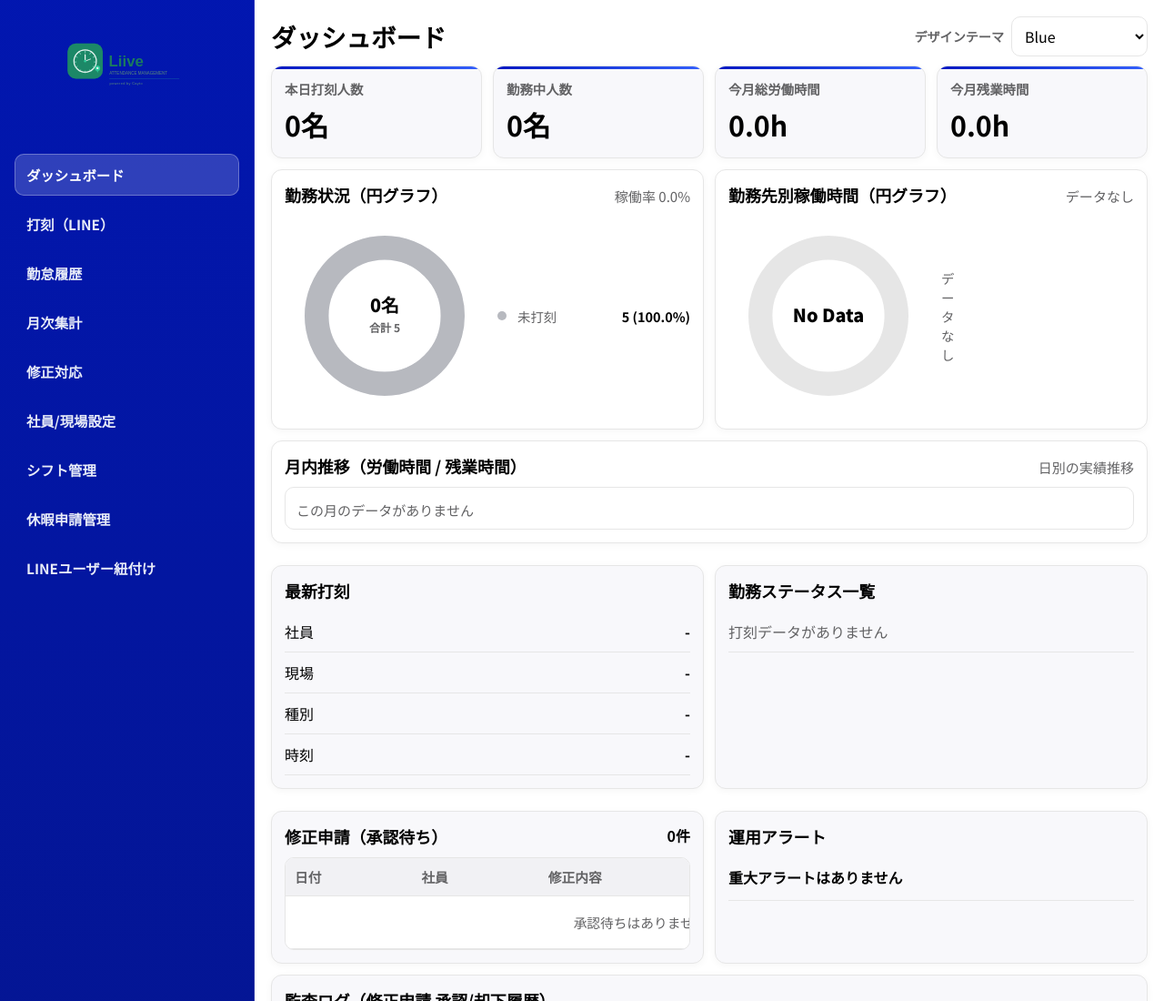
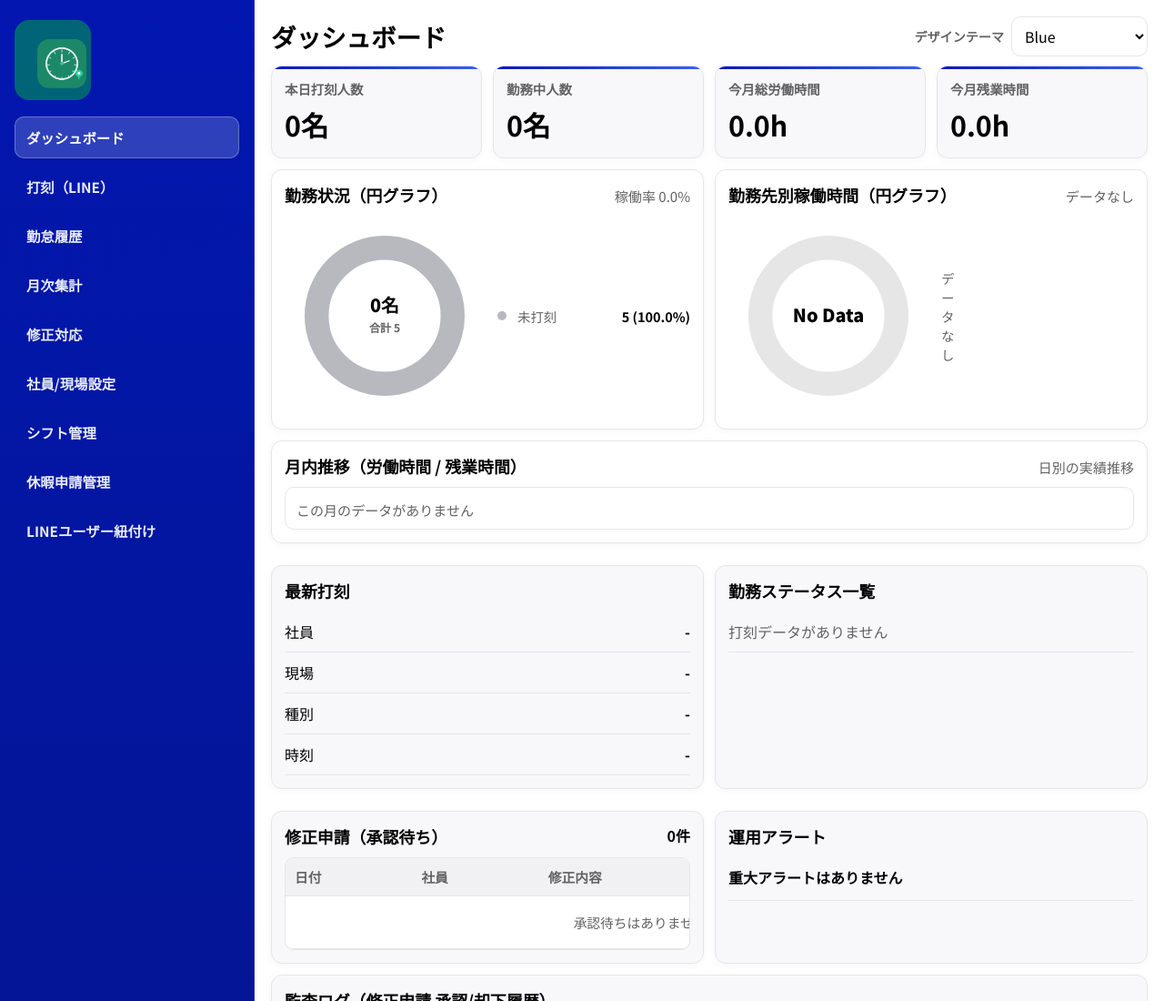
Before and after one commit to yatasouma-spec/Liive-line-attendance, a website: page index.html in a window 1280 px wide. Shown: the top 1100 px of the page at 91% size. Drawn offline with Linux system fonts and the light colour scheme; no server answers.

Commit message:
chore: replace sidebar logo with icon-only image

```diff
--- a/index.html
+++ b/index.html
@@ -16,7 +16,7 @@
     <div class="app">
       <aside class="sidebar">
         <div class="brand">
-          <img src="./liive_logo.svg" alt="Liiveロゴ" class="brand-logo" />
+          <img src="./liive_logo_icon.png" alt="Liiveロゴ" class="brand-logo" />
         </div>
         <nav>
           <button type="button" class="nav-link active" data-view="dashboard">ダッシュボード</button>
--- a/styles.css
+++ b/styles.css
@@ -141,8 +141,9 @@ button {
 
 .brand-logo {
   display: block;
-  width: min(220px, 100%);
+  width: 84px;
   height: auto;
+  border-radius: 16px;
 }
 
 .brand-sub {
```
Also changed, not shown: liive_logo_icon.png (added).
